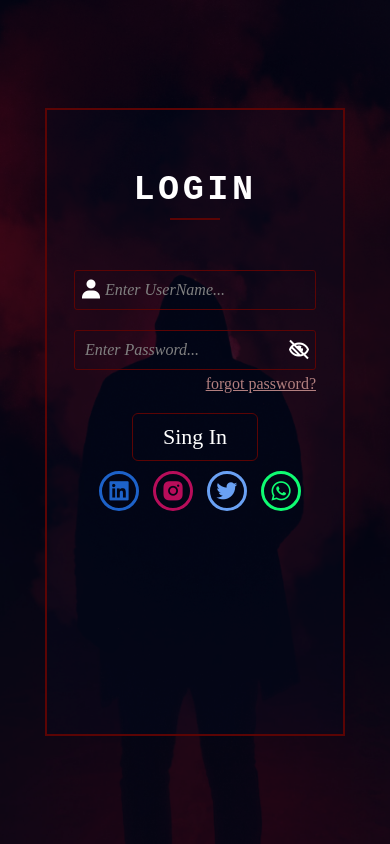
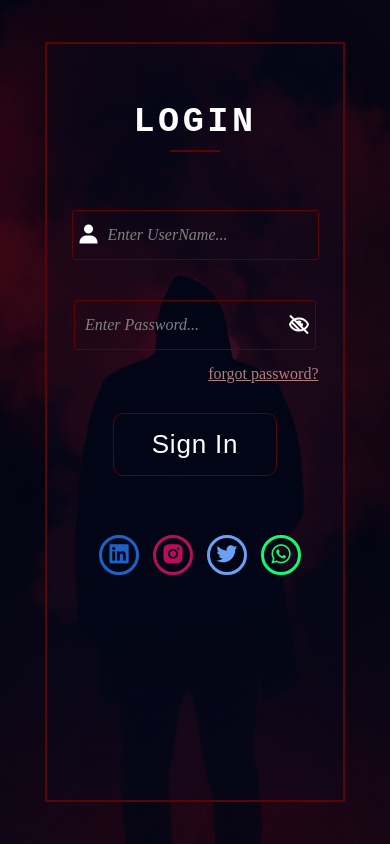
Before and after one commit to Eng-Ahmed-Hussien/Login-Form-V1, a plain HTML site: page index.html in a window 390 px wide. Drawn offline with nearby package versions, Linux system fonts and the light colour scheme.

Commit message:
Add files via upload

```diff
--- a/assets/Css/style.css
+++ b/assets/Css/style.css
@@ -9,6 +9,7 @@
                 3 - Container Section.
                   4 - Form Fields.
                     5 - Login Social Icons.
+                      6 - Media Query.
 */
 /*---------------------------------------------------------------------------------------*/
 /*============================================== Reset All Element Style ================================================*/
@@ -67,7 +68,7 @@ main.container {
   flex: 1;
   max-width: 300px;
   padding: 10px;
-  min-height: 80%;
+  min-height: 80vh;
   display: flex;
   flex-direction: column;
   /* justify-content: center; */
@@ -138,6 +139,7 @@ form input[type="email"] {
 form input[type="submit"] {
   color: var(--light-color);
   font-size: 22px;
+  font-family: sans-serif;
   border-radius: 6px;
   padding: 10px 30px;
   cursor: pointer;
@@ -257,3 +259,41 @@ form .user__Email i {
 }
 
 /*=======================================================================================================================*/
+/*============================================== Media Query ========================================================*/
+
+@media (max-width: 600px) {
+  .login__form {
+    min-height: 90vh;
+  }
+
+  .login__form h1 {
+    margin: 3rem auto;
+  }
+
+  form input {
+    margin: 20px auto;
+  }
+
+  form input[type="password"],
+  form input[type="text"] {
+    padding: 15px 30px 15px 10px;
+  }
+
+  form input[type="email"] {
+    padding: 15px 10px 15px 35px;
+  }
+
+  form input[type="submit"] {
+    font-size: 26px;
+    font-weight: 400;
+    letter-spacing: .8px;
+    border-radius: 10px;
+    padding: 15px 38px;
+  }
+
+  .login__social--icon {
+    margin-top: 2.4rem;
+  }
+}
+
+/*=======================================================================================================================*/
--- a/index.html
+++ b/index.html
@@ -9,7 +9,7 @@
     <meta http-equiv="X-UA-Compatible" content="ie=edge">
     <meta name="author" content="Ahmed Hussien">
     <meta name="keywords" content="..............">
-    <meta http-equiv="refresh" content="30">
+    <!-- <meta http-equiv="refresh" content="30"> -->
     <meta property="og:title" content="..............." />
     <meta property="og:description" content="................................." />
     <meta property="og:image" content="https://........." />
@@ -35,7 +35,7 @@
               <i class='bx bx-low-vision'></i>
             </div>
             <a href="">forgot password?</a>
-            <input type="submit" value="sing in">
+            <input type="submit" value="sign in">
           </form>
           <div class="login__social--icon">
             <a href="#"><i class='bx bxl-linkedin-square'></i></a>
```
